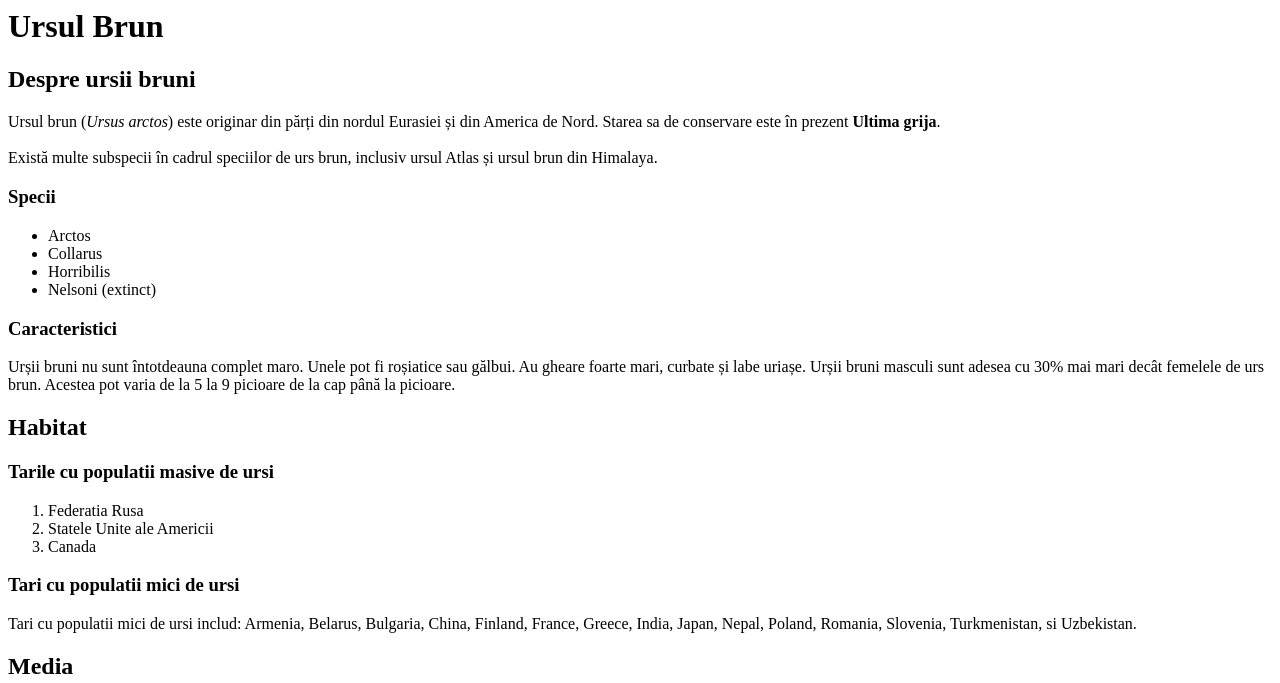
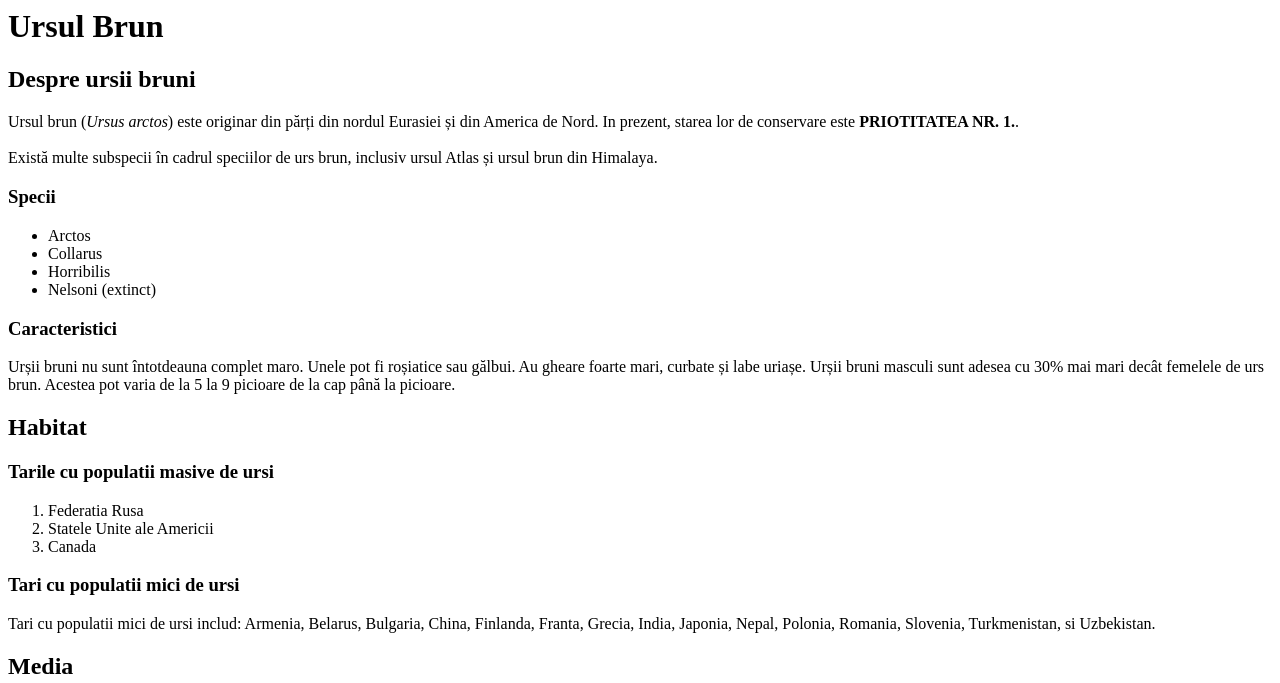
Before and after one commit to OCTAthedev/brown-bears-website-v1, a plain HTML site: page index.html in a window 1280 px wide. Shown: the top 683 px of the page. Drawn offline with Linux system fonts and the light colour scheme.

Commit message:
Update index.html

```diff
--- a/index.html
+++ b/index.html
@@ -6,7 +6,7 @@
   <h1>Ursul Brun</h1>
   <div id="introduction">
     <h2> Despre ursii bruni</h2>
-    <p>Ursul brun (<em>Ursus arctos</em>) este originar din părți din nordul Eurasiei și din America de Nord. Starea sa de conservare este în prezent <strong>Ultima grija</strong>.<br /><br /> Există multe subspecii în cadrul speciilor de urs brun, inclusiv ursul Atlas și ursul brun din Himalaya.</p>
+    <p>Ursul brun (<em>Ursus arctos</em>) este originar din părți din nordul Eurasiei și din America de Nord. In prezent, starea lor de conservare este <strong>PRIOTITATEA NR. 1.</strong>.<br /><br /> Există multe subspecii în cadrul speciilor de urs brun, inclusiv ursul Atlas și ursul brun din Himalaya.</p>
     <h3>Specii</h3>
     <ul>
       <li>Arctos</li>
@@ -26,7 +26,7 @@
       <li>Canada</li>
     </ol>
     <h3>Tari cu populatii mici de ursi</h3>
-    <p>Tari cu populatii mici de ursi includ: Armenia, Belarus, Bulgaria, China, Finland, France, Greece, India, Japan, Nepal, Poland, Romania, Slovenia, Turkmenistan, si Uzbekistan.</p>
+    <p>Tari cu populatii mici de ursi includ: Armenia, Belarus, Bulgaria, China, Finlanda, Franta, Grecia, India, Japonia, Nepal, Polonia, Romania, Slovenia, Turkmenistan, si Uzbekistan.</p>
   </div>
   <div id="media">
     <h2>Media</h2>
```
